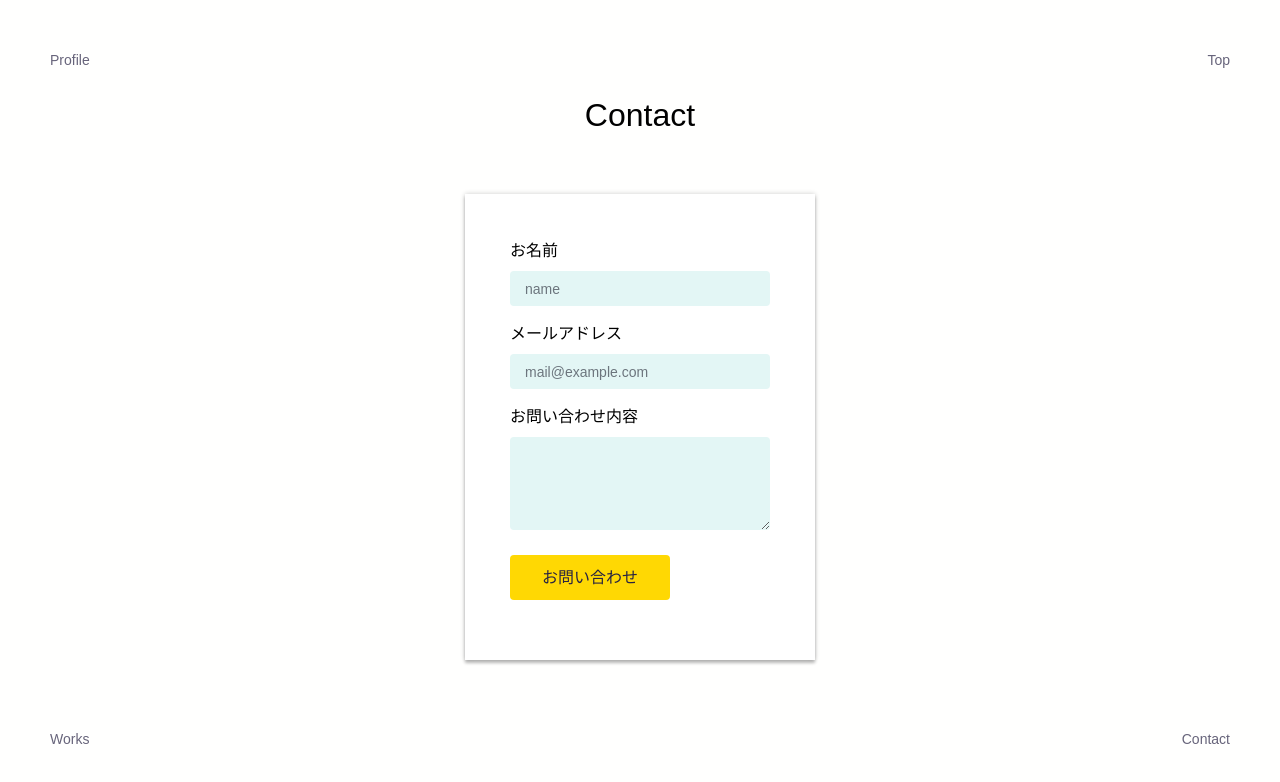
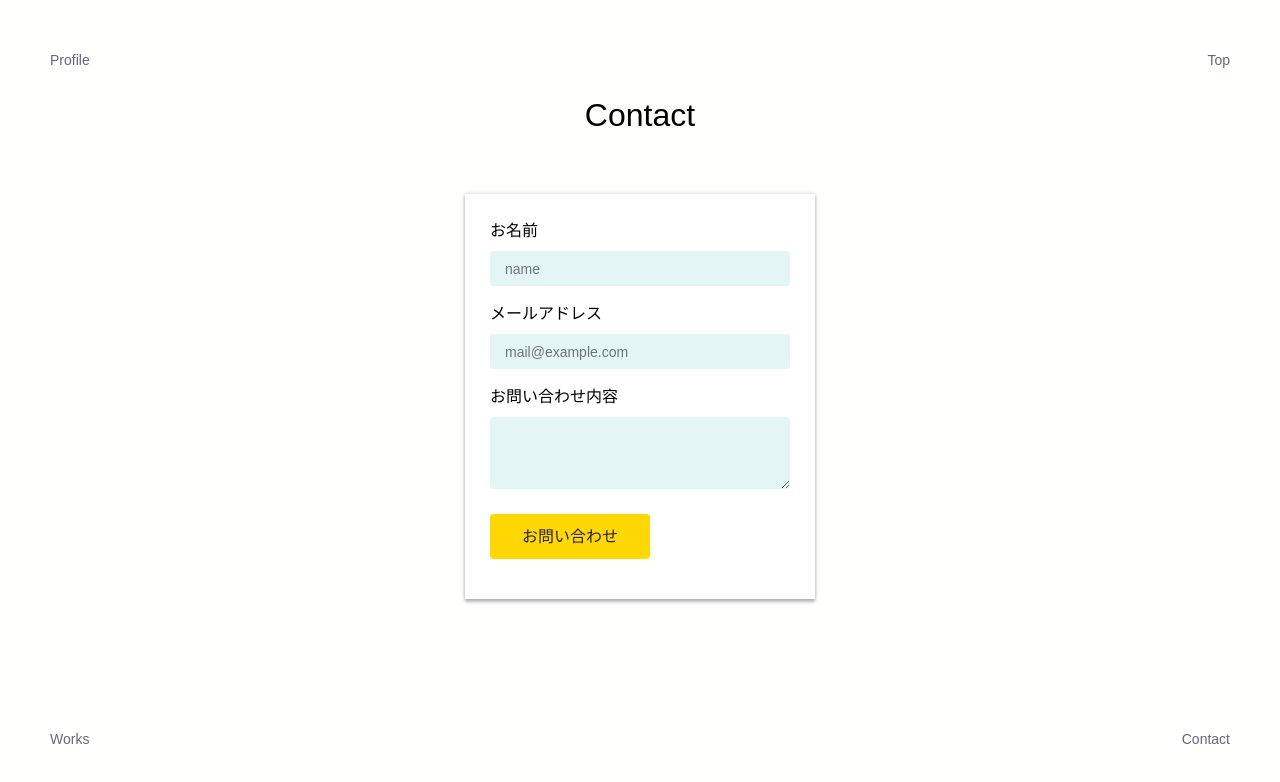
Before and after one commit to masayan1126/profsite, a Next.js app: page /contact/contact in a window 1280 px wide. Shown: the top 782 px of the page. Built offline with nearby package versions, Linux system fonts and the light colour scheme.

Commit message:
お問い合わせ画面のレイアウトを調整

```diff
--- a/pages/contact/contact.js
+++ b/pages/contact/contact.js
@@ -30,7 +30,7 @@ const submitForm = (username, email, inquiry) => {
             + '【問い合わせ内容】\n' + inquiry
   };
 
-    const url = "https://hooks.slack.com/services/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"
+    const url = "https://hooks.slack.com/services/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"
 
     // fetchメソッドでフォームの内容をSlackのIncoming Webhook URL に送信する
     fetch(url, {
@@ -83,7 +83,7 @@ const submitForm = (username, email, inquiry) => {
               </Form.Group>
               <Form.Group controlId="exampleForm.ControlTextarea1">
                 <Form.Label>お問い合わせ内容</Form.Label>
-                    <Form.Control as="textarea" rows={3} value={inquiry}
+                    <Form.Control as="textarea" rows={2} value={inquiry}
                       onChange={inputInquiry}
                     />
               </Form.Group>
--- a/styles/globals.css
+++ b/styles/globals.css
@@ -383,7 +383,7 @@ canvas {
   z-index: 1;
   background: #FFFFFF;
   margin: 0 auto;
-  padding: 45px;
+  padding: 25px;
   text-align: center;
   box-shadow: 0 0 5px 0 rgba(0, 0, 0, 0.2), 0 3px 3px 0 rgba(0, 0, 0, 0.24);
 }
```
